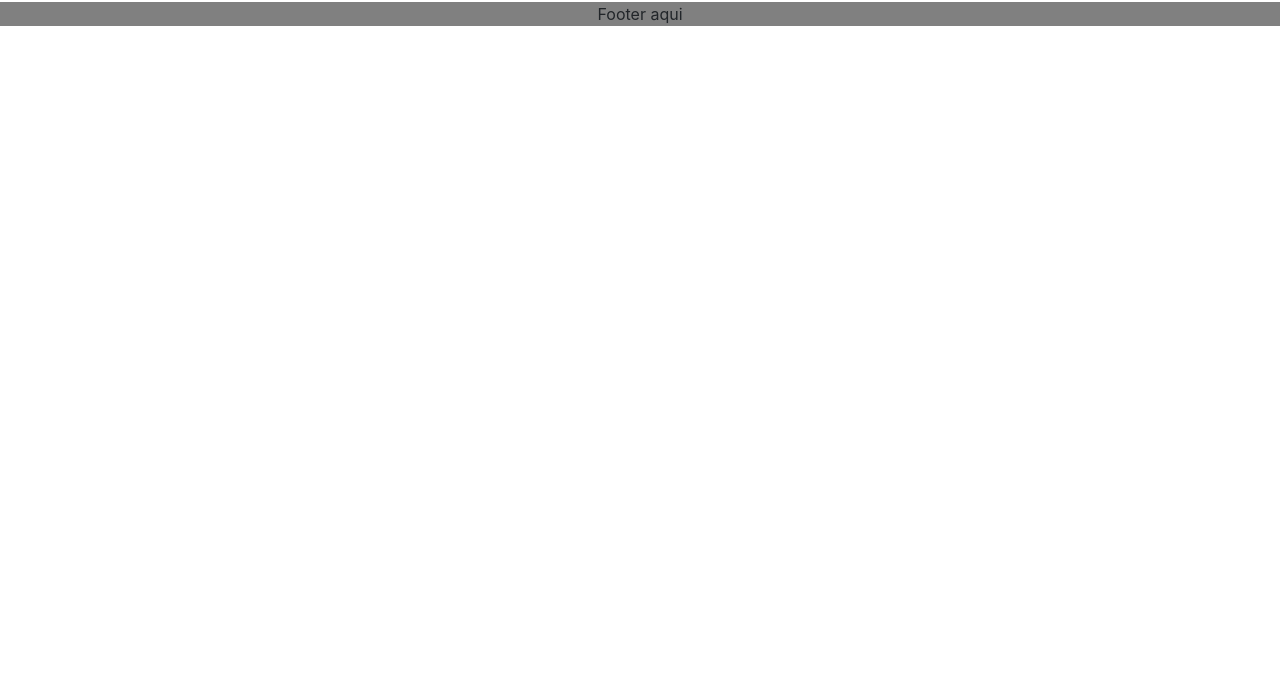
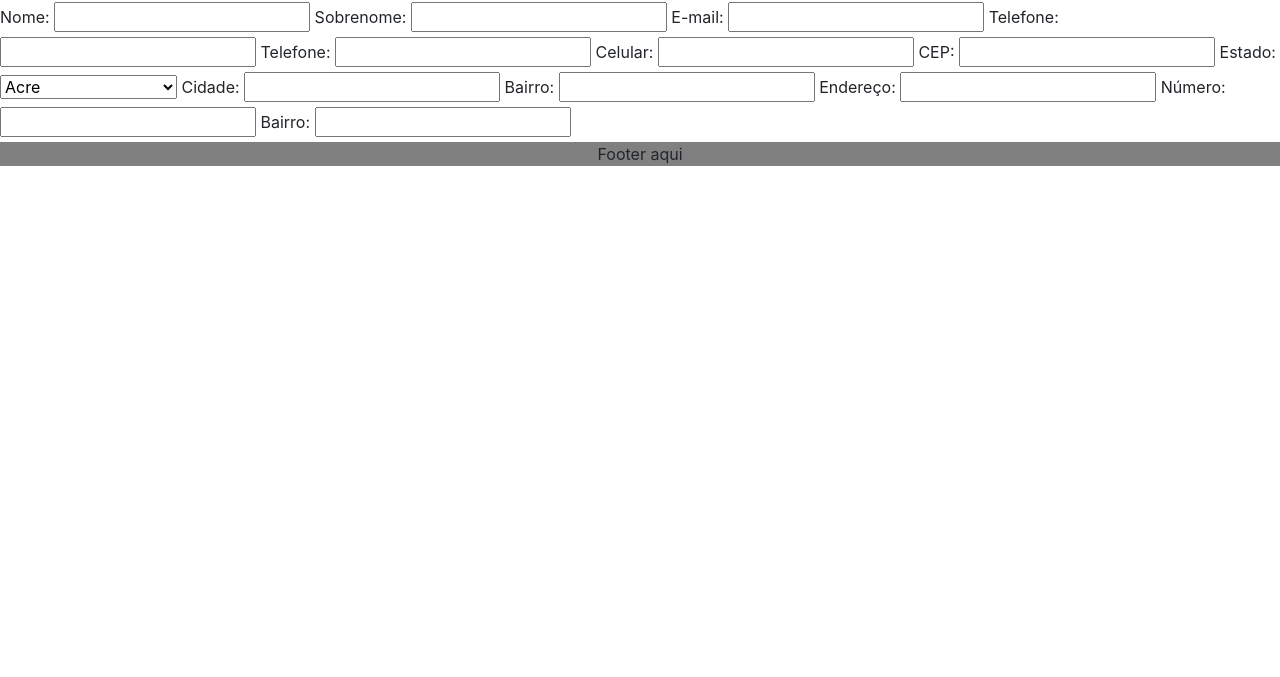
Before and after one commit to renanandreola/Projeto-Integrador-III, a website: page views/register.html in a window 1280 px wide. Shown: the part 123-800 px from the top of the page. Drawn offline with nearby package versions, Linux system fonts and the light colour scheme; files that its build step writes are made by us from their sources.

Commit message:
Start Client Layout and Fix Database Settings

```diff
--- a/package.json
+++ b/package.json
@@ -14,6 +14,8 @@
   "dependencies": {
     "body-parser": "^1.19.0",
     "express": "^4.17.1",
+    "handlebars": "^4.7.7",
+    "jquery": "^3.6.0",
     "md5": "^2.3.0",
     "mongoose": "^5.11.19",
     "nunjucks": "^3.2.3",
--- a/src/_config/database.js
+++ b/src/_config/database.js
@@ -8,7 +8,7 @@ const sequelize = new Sequelize('gvcsolaf', 'gvcsolaf', 'LgAsf5hL2prm6mQzw3sCQ0V
 sequelize.authenticate().then(function(){
     console.log("[CONNECTED AT POSTGRESQL]");
 }).catch(function(error){
-    console.log("Fail to Connect: " + error);
+    console.log("Fail to Connect to Postgres: " + error);
 });
 
 module.exports = {
--- a/src/_config/server.js
+++ b/src/_config/server.js
@@ -4,6 +4,8 @@ const bodyParser = require('body-parser');
 const nunjucks = require('nunjucks');
 const restify = require('restify');
 const md5 = require('md5');
+const jquery = require('jquery');
+const handlebars = require('handlebars');
 
 module.exports = () => {
     var port = process.env.port || 3000;
--- a/src/main.js
+++ b/src/main.js
@@ -1,4 +1,4 @@
 const server = require('./_config/server');
-// const database = require('./_config/database');
+const database = require('./_config/database');
 
 server();
--- a/views/register.html
+++ b/views/register.html
@@ -5,7 +5,76 @@
 {% endblock %}
 
 {% block content %}
-<h1 class="display-4 text-center" id="teste">Cadastrar algo</h1>
+<h1 class="display-4 text-center" id="teste">Cadastrar Clientes</h1>
+
+<label for="name" class="">Nome: </label>
+<input type="text" name="name" id="name" class="" required>
+
+<label for="lastname" class="">Sobrenome: </label>
+<input type="text" name="lastname" id="lastname" class="" required>
+
+<label for="email" class="">E-mail: </label>
+<input type="text" name="email" id="email" class="" required>
+
+<label for="phone" class="">Telefone: </label>
+<input type="number" name="phone" id="phone" class="" required>
+
+<label for="phone" class="">Telefone: </label>
+<input type="number" name="phone" id="phone" class="">
+
+<label for="cell" class="">Celular: </label>
+<input type="number" name="cell" id="cell" class="" required>
+
+<label for="cep" class="">CEP: </label>
+<input type="number" name="cep" id="cep" class="" required>
+
+<label for="state" class="">Estado: </label>
+<select name="state" id="state" class="" required>
+  <option value="AC">Acre</option>
+  <option value="AL">Alagoas</option>
+  <option value="AP">Amapá</option>
+  <option value="AM">Amazonas</option>
+  <option value="BA">Bahia</option>
+  <option value="CE">Ceará</option>
+  <option value="DF">Distrito Federal</option>
+  <option value="ES">Espírito Santo</option>
+  <option value="GO">Goiás</option>
+  <option value="MA">Maranhão</option>
+  <option value="MT">Mato Grosso</option>
+  <option value="MS">Mato Grosso do Sul</option>
+  <option value="MG">Minas Gerais</option>
+  <option value="PA">Pará</option>
+  <option value="PB">Paraíba</option>
+  <option value="PR">Paraná</option>
+  <option value="PE">Pernambuco</option>
+  <option value="PI">Piauí</option>
+  <option value="RJ">Rio de Janeiro</option>
+  <option value="RN">Rio Grande do Norte</option>
+  <option value="RS">Rio Grande do Sul</option>
+  <option value="RO">Rondônia</option>
+  <option value="RR">Roraima</option>
+  <option value="SC">Santa Catarina</option>
+  <option value="SP">São Paulo</option>
+  <option value="SE">Sergipe</option>
+  <option value="TO">Tocantins</option>
+  <option value="OT">Outro</option>
+</select>
+
+<label for="city" class="">Cidade: </label>
+<input type="text" name="city" id="city" class="" required>
+
+<label for="district" class="">Bairro: </label>
+<input type="text" name="district" id="district" class="" required>
+
+<label for="address" class="">Endereço: </label>
+<input type="text" name="address" id="address" class="" required>
+
+<label for="number" class="">Número: </label>
+<input type="number" name="number" id="number" class="" required>
+
+<label for="complement" class="">Bairro: </label>
+<input type="text" name="complement" id="complement" class="" required>
+
 {% endblock %}
 
 {% block script %}
```
